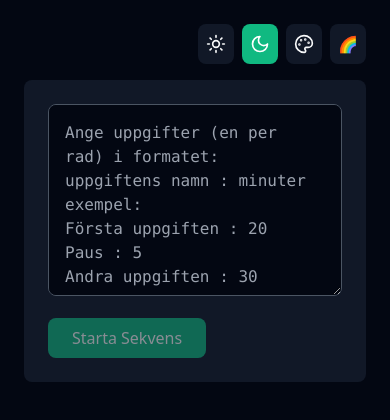
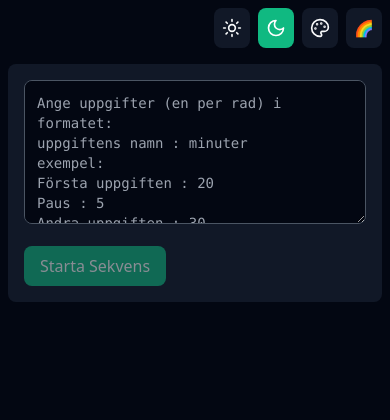
Before and after one commit to ximonse/sequence, a React (Vite) app: page / in a window 390 px wide. Shown: the top 420 px of the page. Built offline with nearby package versions, Linux system fonts and the light colour scheme.

Commit message:
Update App.tsx
bredd, tid och klocka

```diff
--- a/src/App.tsx
+++ b/src/App.tsx
@@ -1,6 +1,6 @@
 import React from 'react';
 import { useState, useEffect, useCallback, useMemo } from 'react';
-import { Play, Pause, Download, GripVertical, Sun, Moon, Palette, Square } from 'lucide-react';
+import { Play, Pause, Download, GripVertical, Sun, Moon, Palette, Square, Clock } from 'lucide-react';
 
 const TaskSequencer = () => {
     const themes = useMemo(() => ({
@@ -68,6 +68,28 @@ const TaskSequencer = () => {
     const [theme, setTheme] = useState('dark'); // Börja med mörkt läge
     const [isFlashing, setIsFlashing] = useState(false); // State för blinkande skärm
     const [totalTime, setTotalTime] = useState(0); // State för total tid
+    const [startTime, setStartTime] = useState(null); // Ny state för starttid
+
+    // Beräkna sluttiden baserat på totala minuter
+    const calculateEndTime = useCallback((totalMinutes) => {
+        if (totalMinutes === 0) return "";
+
+        let endTimeDate;
+        if (startTime) {
+            // Om sekvensen pågår, beräkna från starttiden
+            endTimeDate = new Date(startTime.getTime() + totalMinutes * 60 * 1000);
+        } else {
+            // Om sekvensen inte har startat, beräkna från nuvarande tid
+            const now = new Date();
+            endTimeDate = new Date(now.getTime() + totalMinutes * 60 * 1000);
+        }
+
+        // Formatera tiden som HH:MM
+        const hours = endTimeDate.getHours().toString().padStart(2, '0');
+        const minutes = endTimeDate.getMinutes().toString().padStart(2, '0');
+
+        return `${hours}:${minutes}`;
+    }, [startTime]);
 
     // Funktion för att spela en kort startsignal
     const playStartSound = useCallback(() => {
@@ -144,6 +166,7 @@ const TaskSequencer = () => {
 
     // Funktion för slutförd uppgift med dubbel skärmblinkning
     const playCompletionSound = useCallback(() => {
+        console.log("playCompletionSound called");
         try {
             const context = new (window.AudioContext || window.webkitAudioContext)();
             const oscillator = context.createOscillator();
@@ -182,6 +205,7 @@ const TaskSequencer = () => {
         setTimeLeft(0);
         setIsPaused(false);
         setIsFlashing(false);
+        setStartTime(null); // Återställ starttiden
 
         // Kolla om det var sista uppgiften i sekvensen som slutfördes
         if (completedTasks.length > 0 && completedTasks.length === tasks.length) {
@@ -220,6 +244,7 @@ const TaskSequencer = () => {
             setIsPaused(false);
             setCompletedTasks([]);
             setIsFlashing(false);
+            setStartTime(new Date()); // Spara den aktuella tidpunkten som starttid
             playStartSound(); // Spela startsignal för första uppgiften
         }
     }, [tasks, playStartSound]);
@@ -231,9 +256,9 @@ const TaskSequencer = () => {
         const mins = minutes % 60;
 
         if (hours > 0) {
-            return `(${hours}h ${mins}min)`;
+            return `${hours}h ${mins}min`;
         } else {
-            return `(${mins}min)`;
+            return `${mins}min`;
         }
     }, []);
 
@@ -363,12 +388,12 @@ const TaskSequencer = () => {
         const currentMinute = Math.floor(elapsedSeconds / 60);
 
         return (
-            <div className="flex flex-wrap gap-1.5 pb-2 mb-4">
+            <div className="flex flex-wrap gap-1 pb-2 mb-4 justify-center sm:justify-start">
                 {minutesArray.map((minute) => (
                     <div
                         key={minute}
                         className={`
-                            w-6 h-6 border rounded-full
+                            w-5 h-5 sm:w-6 sm:h-6 border rounded-full
                             flex items-center justify-center text-xs
                             ${minute < currentMinute
                                 ? `${themes[theme].primary} text-white`
@@ -387,8 +412,8 @@ const TaskSequencer = () => {
 
 
     return (
-        <div className={`min-h-screen p-6 ${themes[theme].bg} ${themes[theme].text} transition-colors duration-200 ${isFlashing ? 'bg-white' : ''}`}>
-            <div className="max-w-2xl mx-auto mb-4 flex justify-end space-x-2">
+        <div className={`min-h-screen p-2 sm:p-4 md:p-6 ${themes[theme].bg} ${themes[theme].text} transition-colors duration-200 ${isFlashing ? 'bg-white' : ''}`}>
+            <div className="max-w-full sm:max-w-xl md:max-w-2xl mx-auto mb-4 flex justify-end space-x-2">
                 {Object.entries(themes).map(([key, value]) => (
                     <button
                         key={key}
@@ -407,20 +432,20 @@ const TaskSequencer = () => {
                     </button>
                 ))}
             </div>
-            <div className="max-w-2xl mx-auto">
-                <div className={`mb-8 ${themes[theme].panel} rounded-lg p-6 transition-colors`}>
+            <div className="max-w-full sm:max-w-xl md:max-w-2xl mx-auto">
+                <div className={`mb-8 ${themes[theme].panel} rounded-lg p-4 md:p-6 transition-colors`}>
                     <textarea
                         value={taskInput}
                         onChange={handleInputChange}
                         placeholder="Ange uppgifter (en per rad) i formatet:&#10;uppgiftens namn : minuter&#10;exempel:&#10;Första uppgiften : 20&#10;Paus : 5&#10;Andra uppgiften : 30"
-                        className={`w-full h-48 p-4 border rounded-lg font-mono ${themes[theme].text} ${themes[theme].bg} ${themes[theme].border} focus:ring-2 focus:ring-opacity-50 focus:ring-current outline-none transition-colors`}
+                        className={`w-full h-36 sm:h-48 p-3 sm:p-4 border rounded-lg font-mono text-sm ${themes[theme].text} ${themes[theme].bg} ${themes[theme].border} focus:ring-2 focus:ring-opacity-50 focus:ring-current outline-none transition-colors`}
                     />
 
-                    <div className="mt-4 space-x-3">
+                    <div className="mt-4 flex flex-wrap gap-2">
                         <button
                             onClick={startSequence}
                             disabled={isRunning || tasks.length === 0}
-                            className={`px-6 py-2 text-white rounded-lg ${themes[theme].primary} disabled:opacity-50 disabled:cursor-not-allowed transition-colors`}
+                            className={`px-4 sm:px-6 py-2 text-white rounded-lg ${themes[theme].primary} disabled:opacity-50 disabled:cursor-not-allowed transition-colors`}
                         >
                             Starta Sekvens {!isRunning && totalTime > 0 ? formatTotalTime(totalTime) : ""}
                         </button>
@@ -429,13 +454,13 @@ const TaskSequencer = () => {
                             <>
                                 <button
                                     onClick={togglePause}
-                                    className={`px-6 py-2 text-white rounded-lg ${themes[theme].secondary} transition-colors`}
+                                    className={`px-4 sm:px-6 py-2 text-white rounded-lg ${themes[theme].secondary} transition-colors`}
                                 >
                                     {isPaused ? <Play className="inline h-5 w-5" /> : <Pause className="inline h-5 w-5" />}
                                 </button>
                                 <button
                                     onClick={stopSequence}
-                                    className={`px-6 py-2 text-white rounded-lg bg-red-500 hover:bg-red-600 transition-colors`}
+                                    className={`px-4 sm:px-6 py-2 text-white rounded-lg bg-red-500 hover:bg-red-600 transition-colors`}
                                 >
                                     <Square className="inline h-5 w-5" />
                                 </button>
@@ -445,7 +470,7 @@ const TaskSequencer = () => {
                         {completedTasks.length > 0 && (
                             <button
                                 onClick={exportTasks}
-                                className={`px-6 py-2 rounded-lg ${themes[theme].panel} ${themes[theme].text} transition-colors`}
+                                className={`px-4 sm:px-6 py-2 rounded-lg ${themes[theme].panel} ${themes[theme].text} transition-colors`}
                             >
                                 <Download className="inline h-5 w-5" />
                             </button>
@@ -454,18 +479,18 @@ const TaskSequencer = () => {
                 </div>
 
                 {isRunning && currentTaskIndex >= 0 && tasks[currentTaskIndex] && (
-                    <div className={`${themes[theme].accent} border-2 ${themes[theme].accentBorder} rounded-lg p-6 transition-colors mb-6`}>
-                        <h2 className={`text-2xl font-semibold ${themes[theme].text} mb-3`}>
+                    <div className={`${themes[theme].accent} border-2 ${themes[theme].accentBorder} rounded-lg p-4 md:p-6 transition-colors mb-6`}>
+                        <h2 className={`text-xl sm:text-2xl font-semibold ${themes[theme].text} mb-3 break-words`}>
                             Aktuell Uppgift: {tasks[currentTaskIndex].task}
                         </h2>
                         <TimelineCells
                             totalMinutes={tasks[currentTaskIndex].minutes}
                             elapsedSeconds={tasks[currentTaskIndex].minutes * 60 - timeLeft}
                         />
-                        <p className={`text-4xl font-mono ${themes[theme].text} mb-4`}>{formatTime(timeLeft)}</p>
+                        <p className={`text-3xl sm:text-4xl font-mono ${themes[theme].text} mb-4`}>{formatTime(timeLeft)}</p>
                         <button
                             onClick={completeTask}
-                            className={`px-4 py-2 text-white rounded-lg ${themes[theme].primary} transition-colors`}
+                            className={`px-3 sm:px-4 py-2 text-white rounded-lg ${themes[theme].primary} transition-colors`}
                         >
                             Slutför Uppgift
                         </button>
@@ -473,8 +498,8 @@ const TaskSequencer = () => {
                 )}
 
                 {isRunning && tasks.length > currentTaskIndex + 1 && (
-                    <div className={`${themes[theme].panel} rounded-lg p-6 transition-colors mb-6`}>
-                        <h2 className={`text-xl font-semibold ${themes[theme].text} mb-4`}>Kommande Uppgifter</h2>
+                    <div className={`${themes[theme].panel} rounded-lg p-4 md:p-6 transition-colors mb-6`}>
+                        <h2 className={`text-lg sm:text-xl font-semibold ${themes[theme].text} mb-4`}>Kommande Uppgifter</h2>
                         <ul className="space-y-2">
                             {tasks.slice(currentTaskIndex + 1).map((task, index) => (
                                 <li
@@ -484,11 +509,11 @@ const TaskSequencer = () => {
                                     onDragEnd={handleDragEnd}
                                     onDragOver={handleDragOver}
                                     onDrop={(e) => handleDrop(e, currentTaskIndex + 1 + index)}
-                                    className={`relative p-3 rounded-lg ${themes[theme].bg} ${themes[theme].highlight} border-2 ${themes[theme].border} cursor-move flex items-center`}
+                                    className={`relative p-2 sm:p-3 rounded-lg ${themes[theme].bg} ${themes[theme].highlight} border-2 ${themes[theme].border} cursor-move flex items-center`}
                                 >
                                     <GripVertical className="absolute left-1 top-1/2 transform -translate-y-1/2 text-slate-400" size={16} />
-                                    <span className={`ml-4 ${themes[theme].text}`}>{task.task}</span>
-                                    <span className={`ml-auto font-mono text-sm ${themes[theme].muted}`}>{task.minutes} min</span>
+                                    <span className={`ml-4 ${themes[theme].text} break-words pr-12`}>{task.task}</span>
+                                    <span className={`absolute right-2 font-mono text-sm ${themes[theme].muted}`}>{task.minutes} min</span>
                                 </li>
                             ))}
                         </ul>
@@ -496,20 +521,35 @@ const TaskSequencer = () => {
                 )}
 
                 {completedTasks.length > 0 && (
-                    <div className={`${themes[theme].panel} rounded-lg p-6 transition-colors`}>
-                        <h2 className={`text-xl font-semibold ${themes[theme].text} mb-4`}>Slutförda Uppgifter</h2>
+                    <div className={`${themes[theme].panel} rounded-lg p-4 md:p-6 transition-colors mb-16`}>
+                        <h2 className={`text-lg sm:text-xl font-semibold ${themes[theme].text} mb-4`}>Slutförda Uppgifter</h2>
                         <ul className="space-y-2">
                             {completedTasks.map((task, index) => (
-                                <li key={index} className={`p-3 rounded-lg ${themes[theme].bg} border-2 ${themes[theme].border} flex justify-between items-center opacity-70 line-through text-gray-500`}>
-                                    <div>
+                                <li key={index} className={`p-2 sm:p-3 rounded-lg ${themes[theme].bg} border-2 ${themes[theme].border} flex flex-col sm:flex-row sm:justify-between sm:items-center opacity-70 line-through text-gray-500`}>
+                                    <div className="break-words mb-1 sm:mb-0">
                                         <span className={`${themes[theme].text}`}>{task.task}</span>
                                     </div>
-                                    <div className="font-mono text-sm text-right">
+                                    <div className="font-mono text-sm sm:text-right">
                                         <span className={`${themes[theme].muted}`}>Slutfört: {task.completedAt}</span>
                                     </div>
                                 </li>
                             ))}
                         </ul>
+                    </div>
+                )}
+
+                {/* Footer med information om total tid och sluttid */}
+                {isRunning && (
+                    <div className="fixed bottom-0 left-0 right-0 border-t border-opacity-20 border-gray-500">
+                        <div className={`max-w-full sm:max-w-xl md:max-w-2xl mx-auto ${themes[theme].bg} ${themes[theme].text} px-4 py-2 flex justify-between items-center text-xs sm:text-sm opacity-70 hover:opacity-100 transition-opacity`}>
+                            <div className="flex items-center">
+                                <Clock size={16} className="mr-2 opacity-60" />
+                                <span className={`${themes[theme].muted}`}>Total tid: <span className="font-mono">{formatTotalTime(totalTime)}</span></span>
+                            </div>
+                            <div className="flex items-center">
+                                <span className={`${themes[theme].muted}`}>Sluttid: <span className="font-mono">{calculateEndTime(totalTime)}</span></span>
+                            </div>
+                        </div>
                     </div>
                 )}
             </div>
```
